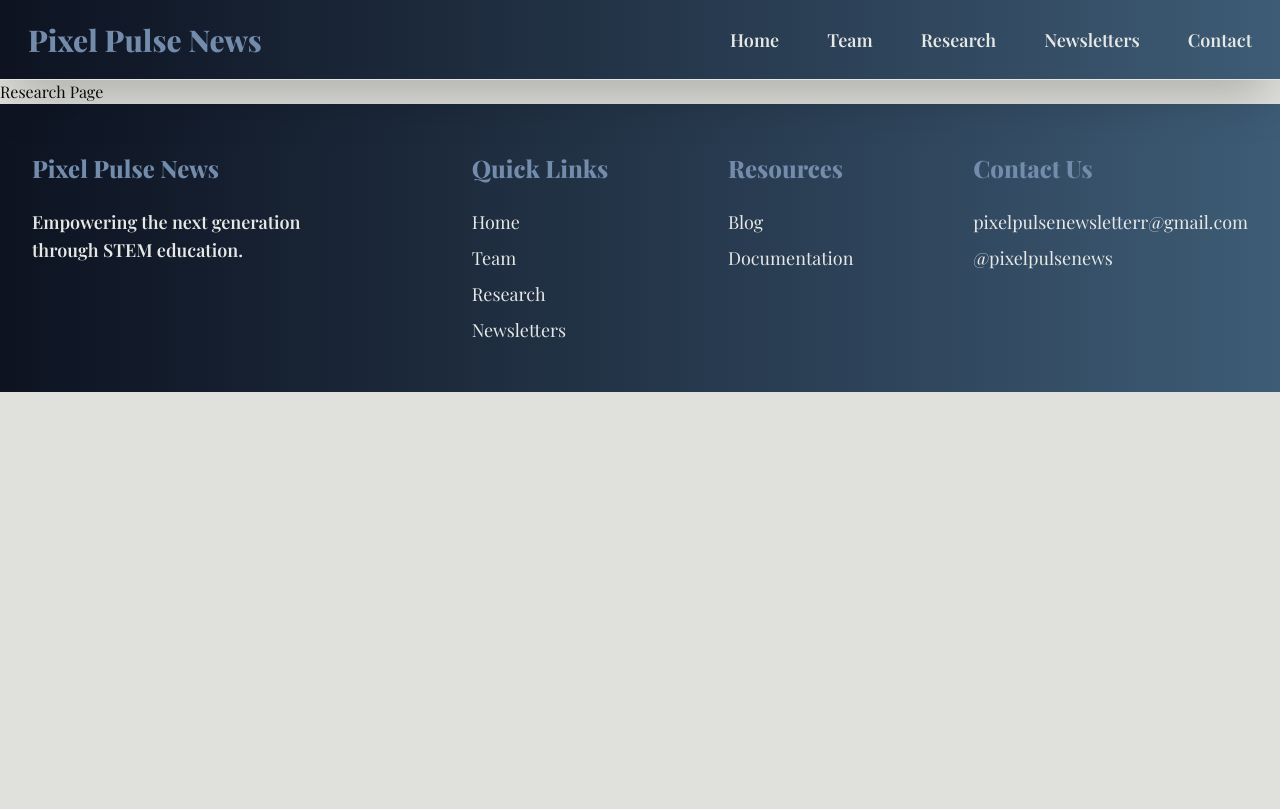
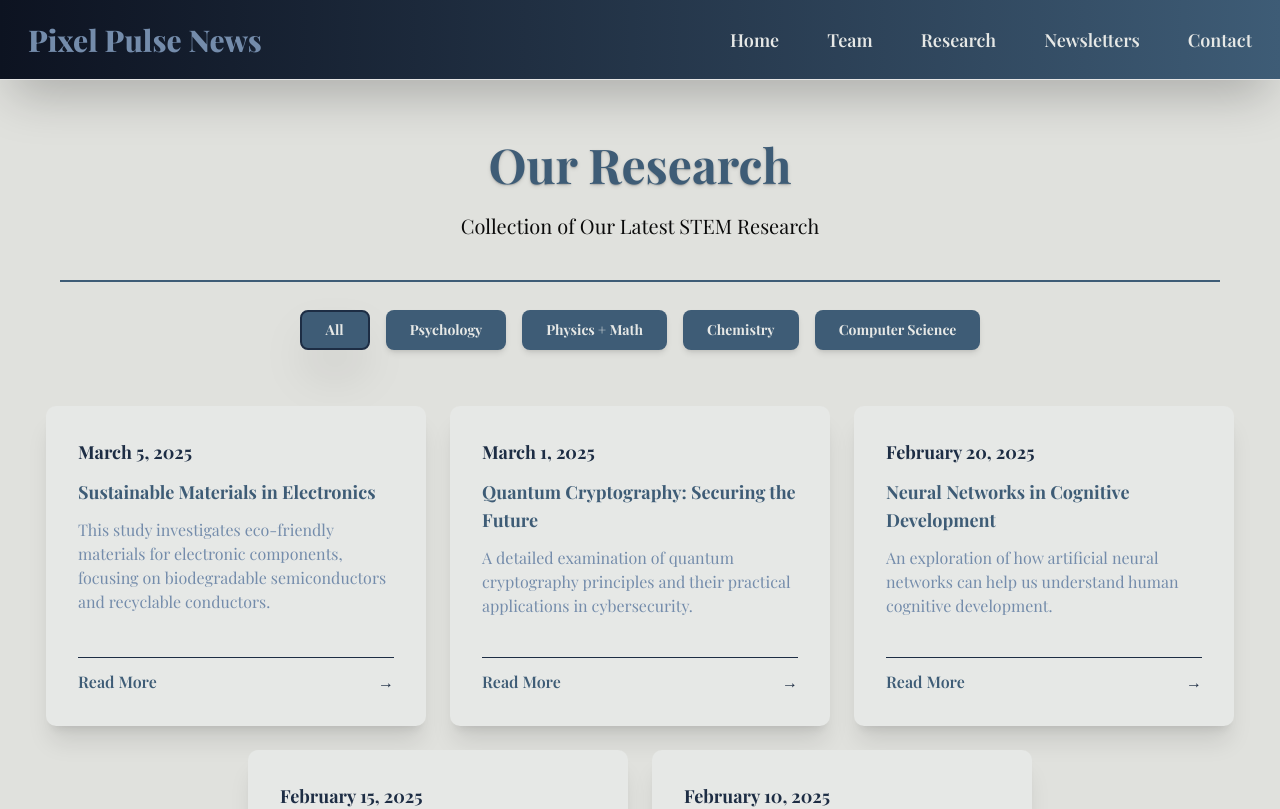
Before and after one commit to NADNAYSTHECREATOR/PixelPulseNews, a Next.js app: page /research in a window 1280 px wide. Shown: the top 809 px of the page. Built offline with nearby package versions, Linux system fonts and the light colour scheme.

Commit message:
Research and Newsletter V1

```diff
--- a/app/(root)/newsletters/page.tsx
+++ b/app/(root)/newsletters/page.tsx
@@ -1,5 +1,29 @@
-export default function page() {
+"use client";
+import NewsletterCard from "@/components/cards/NewsletterCard";
+import { newsletterItems } from "@/constants";
+
+export default function Page() {
+
   return (
-    <div>Newsletters Page</div>
-  )
+    <main>
+      <div className="flex flex-col items-center justify-center gap-4 text-center border-b-2 border-(--chambray) mx-15 p-10 lg:px-20 lg:pt-15 lg:py-10">
+        <h1 className="text-5xl font-bold text-shadow-md text-(--chambray) mb-2">Our Newsletters</h1>
+        <p className="text-xl">Stay updated with our latest insights, research findings, and community updates</p>
+      </div>
+
+      {/* Filter Grid */}
+      <div id="research-cards" className="my-6 flex flex-rows flex-wrap justify-center gap-6 p-8">
+        {newsletterItems
+          .map((item, idx) => (
+            <NewsletterCard
+              key={idx}
+              date={item.date}
+              title={item.title}
+              edition={item.edition}
+              link={item.link}
+            />
+          ))}
+      </div>
+    </main>
+  );
 }
--- a/app/(root)/research/page.tsx
+++ b/app/(root)/research/page.tsx
@@ -1,5 +1,56 @@
-export default function page() {
+"use client";
+
+import { Button } from "@/components/ui/button";
+import { useState } from "react";
+import ResearchCard from "@/components/cards/ResearchCard";
+import { researchItems, researchFilters } from "@/constants";
+
+export default function Page() {
+  const [activeFilter, setActiveFilter] = useState("all");
+
   return (
-    <div>Research Page</div>
-  )
+    <main>
+      <div className="flex flex-col items-center justify-center gap-4 text-center border-b-2 border-(--chambray) mx-15 p-10 lg:px-20 lg:pt-15 lg:py-10">
+        <h1 className="text-5xl font-bold text-shadow-md text-(--chambray) mb-2">Our Research</h1>
+        <p className="text-xl">Collection of Our Latest STEM Research</p>
+      </div>
+
+      {/* Filter Buttons */}
+      <div id="research-filter-buttons" className="flex flex-row gap-4 justify-center flex-wrap">
+        {researchFilters.map((filter) => (
+          <Button
+            key={filter}
+            variant="chambray"
+            size="lg"
+            id={filter}
+            className={`research-filter-btn btn ${
+              activeFilter === filter ? "border-2 border-(--oxford-blue) shadow-2xl" : ""
+            }`}
+            onClick={() => setActiveFilter(filter)}
+            data-selected={activeFilter === filter}
+          >
+            {filter === "physics-math"
+              ? "Physics + Math"
+              : filter.replace("-", " ").replace(/\b\w/g, (l) => l.toUpperCase())}
+          </Button>
+        ))}
+      </div>
+
+      {/* Research Grid */}
+      <div id="research-cards" className="my-6 flex flex-rows flex-wrap justify-center gap-6 p-8">
+        {researchItems
+          .filter((item) => activeFilter === "all" || item.id === activeFilter)
+          .map((item, idx) => (
+            <ResearchCard
+              key={idx}
+              date={item.date}
+              title={item.title}
+              summary={item.summary}
+              link={item.link}
+              category={item.id}
+            />
+          ))}
+      </div>
+    </main>
+  );
 }
--- /dev/null
+++ b/components/cards/NewsletterCard.tsx
@@ -0,0 +1,12 @@
+import Link from "next/link";
+
+export default function NewsletterCard({ date, title, edition, link }: { date: string; title: string; edition: string; link: string; }) {
+  return (
+    <Link href={link} className={`flex flex-col space-y-3 p-8 bg-(--stardust-white) rounded-lg text-(--silver-lake-blue) w-95 h-60 shadow-xl hover:shadow-2xl transform hover:scale-105 transition duration-300`}>
+      <p className="text-lg font-bold text-(--oxford-blue)">{date}</p>
+      <h3 className="text-lg font-bold text-(--chambray)">{title}</h3>
+      <p className="text-(--silver-lake-blue)">{edition}</p>
+      <p className="flex mt-auto text-(--chambray) font-semibold w-full justify-between border-t-1 pt-3 border-(--oxford-blue) hover:font-extrabold">Read More <span className="text-(--oxford-blue)">&rarr;</span></p>
+    </Link>
+  )
+}
--- /dev/null
+++ b/components/cards/ResearchCard.tsx
@@ -0,0 +1,12 @@
+import Link from "next/link";
+
+export default function ResearchCard({ date, title, summary, link, category }: { date: string; title: string; summary: string; link: string; category: string }) {
+  return (
+    <Link href={link} className={`${category} flex flex-col space-y-3 p-8 bg-(--stardust-white) rounded-lg text-(--silver-lake-blue) w-95 h-80 shadow-xl hover:shadow-2xl transform hover:scale-105 transition duration-300`}>
+      <p className="text-lg font-bold text-(--oxford-blue)">{date}</p>
+      <h3 className="text-lg font-bold text-(--chambray)">{title}</h3>
+      <p className="text-(--silver-lake-blue)">{summary}</p>
+      <p className="flex mt-auto text-(--chambray) font-semibold w-full justify-between border-t-1 pt-3 border-(--oxford-blue) hover:font-extrabold">Read More <span className="text-(--oxford-blue)">&rarr;</span></p>
+    </Link>
+  )
+}
--- /dev/null
+++ b/constants/index.js
@@ -0,0 +1,7 @@
+// Rearch Constants
+import { researchItems, researchFilters } from "./research";
+export { researchItems, researchFilters };
+
+// Newsletter Constants
+import { newsletterItems } from "./newsletter";
+export { newsletterItems };
--- /dev/null
+++ b/constants/newsletter.js
@@ -0,0 +1,27 @@
+export const newsletterItems = [
+  // Most recent at the top
+  {
+    date: "January 26, 2025",
+    title: "Pixel Pulse Unplugged",
+    edition: "Winter Edition #1",
+    link: "https://cdn.glitch.global/e935e5cb-fc33-4f8d-a0d2-76cc83905dc9/Jan%20Issue%20%234.pdf?v=1741482179011",
+  },
+  {
+    date: "January 19, 2025",
+    title: "Pixel Pulse Unplugged",
+    edition: "Winter Edition #1",
+    link: "https://cdn.glitch.global/e935e5cb-fc33-4f8d-a0d2-76cc83905dc9/Jan%20Issue%20%233.pdf?v=1741482178249",
+  },
+  {
+    date: "January 12, 2025",
+    title: "Pixel Pulse Unplugged",
+    edition: "Winter Edition #1",
+    link: "https://cdn.glitch.global/e935e5cb-fc33-4f8d-a0d2-76cc83905dc9/Jan%20Issue%20%232.pdf?v=1741482174119",
+  },
+  {
+    date: "January 5, 2025",
+    title: "Pixel Pulse Unplugged",
+    edition: "Winter Edition #1",
+    link: "https://cdn.glitch.global/e935e5cb-fc33-4f8d-a0d2-76cc83905dc9/Pixel%20Pulse%20Jan%20Issue%20%231.pdf?v=1741099102980",
+  },
+];
--- /dev/null
+++ b/constants/research.js
@@ -0,0 +1,51 @@
+export const researchItems = [
+  {
+    id: "physics-math",
+    date: "March 5, 2025",
+    title: "Sustainable Materials in Electronics",
+    summary:
+      "This study investigates eco-friendly materials for electronic components, focusing on biodegradable semiconductors and recyclable conductors.",
+    link: "#",
+  },
+  {
+    id: "computer-science",
+    date: "March 1, 2025",
+    title: "Quantum Cryptography: Securing the Future",
+    summary:
+      "A detailed examination of quantum cryptography principles and their practical applications in cybersecurity.",
+    link: "#",
+  },
+  {
+    id: "computer-science",
+    date: "February 20, 2025",
+    title: "Neural Networks in Cognitive Development",
+    summary:
+      "An exploration of how artificial neural networks can help us understand human cognitive development.",
+    link: "#",
+  },
+  {
+    id: "computer-science",
+    date: "February 15, 2025",
+    title: "Machine Learning Applications in Chemical Analysis",
+    summary:
+      "This paper presents novel applications of machine learning algorithms in chemical analysis, including spectroscopy and molecular modeling.",
+    link: "#",
+  },
+  {
+    id: "psychology",
+    date: "February 10, 2025",
+    title: "The Psychology of STEM Education: Gender Perspectives",
+    summary:
+      "A comprehensive study examining psychological factors affecting gender representation in STEM fields.",
+    link: "#",
+  },
+];
+
+// DO NOT EDIT BELOW THIS LINE - used for filtering
+export const researchFilters = [
+  "all",
+  "psychology",
+  "physics-math",
+  "chemistry",
+  "computer-science",
+];
--- a/tsconfig.json
+++ b/tsconfig.json
@@ -22,6 +22,6 @@
       "@/*": ["./*"]
     }
   },
-  "include": ["next-env.d.ts", "**/*.ts", "**/*.tsx", ".next/types/**/*.ts"],
+  "include": ["next-env.d.ts", "**/*.ts", "**/*.tsx", ".next/types/**/*.ts", "constants/research.js"],
   "exclude": ["node_modules"]
 }
```
